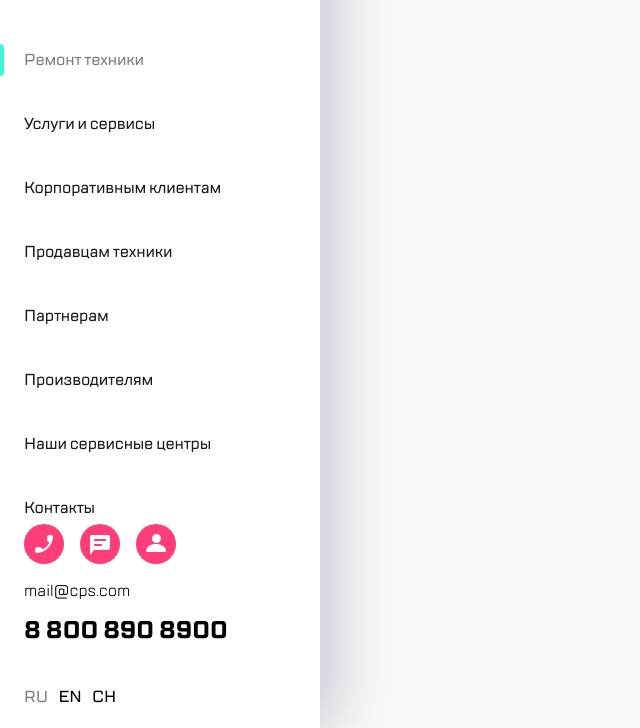
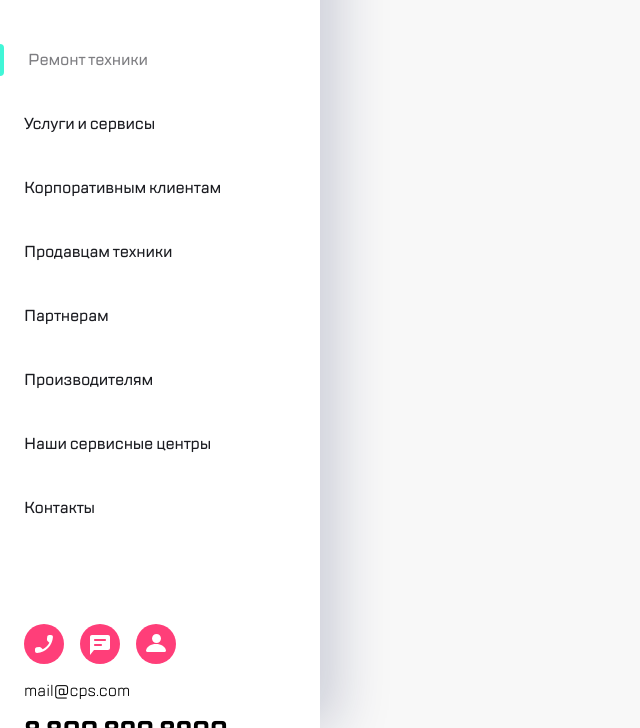
Before and after one commit to ultimatulny/ultimatulny.github.io, a plain HTML site: page menu.html in a window 1280 px wide. Shown: the part 72-800 px from the top of the page, without its empty margins (0-640 px from the left). Drawn offline with Linux system fonts and the light colour scheme.

Commit message:
fix: edit berore elem and size

```diff
--- a/css/style.css
+++ b/css/style.css
@@ -310,8 +310,8 @@ body {
 
 .slide-menu__link--active::before {
     content: "";
-    position: absolute;
-    left: 0px;
+    position: relative;
+    left: -24px;
     width: 4px;
     height: 32px;
     background-color: #41F6D7;
@@ -321,6 +321,7 @@ body {
 
 .slide-menu__bottom {
     margin-left: 24px;
+    margin-top: 100px;
 }
 
 .slide-menu__help-buttons {
```
